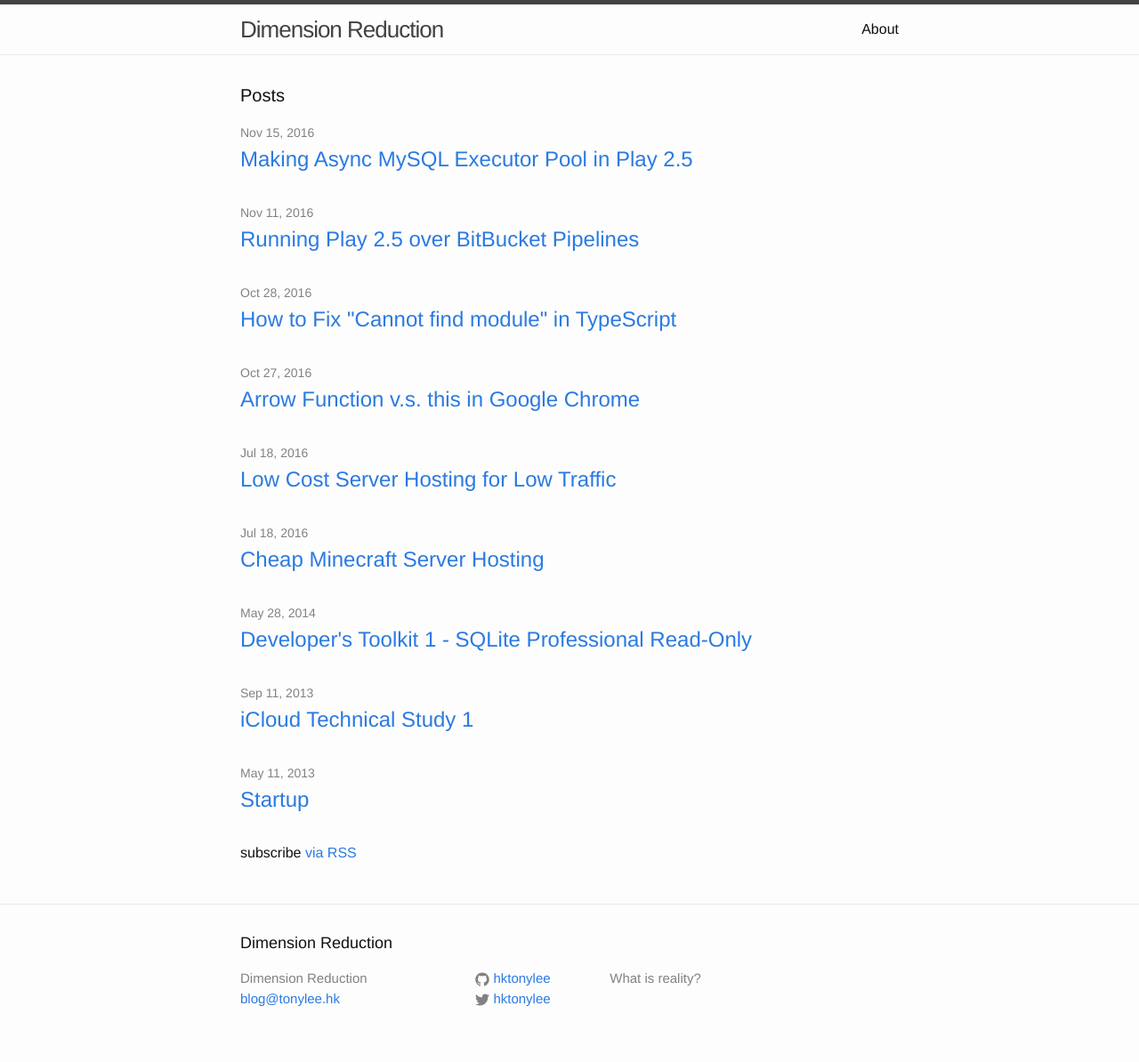
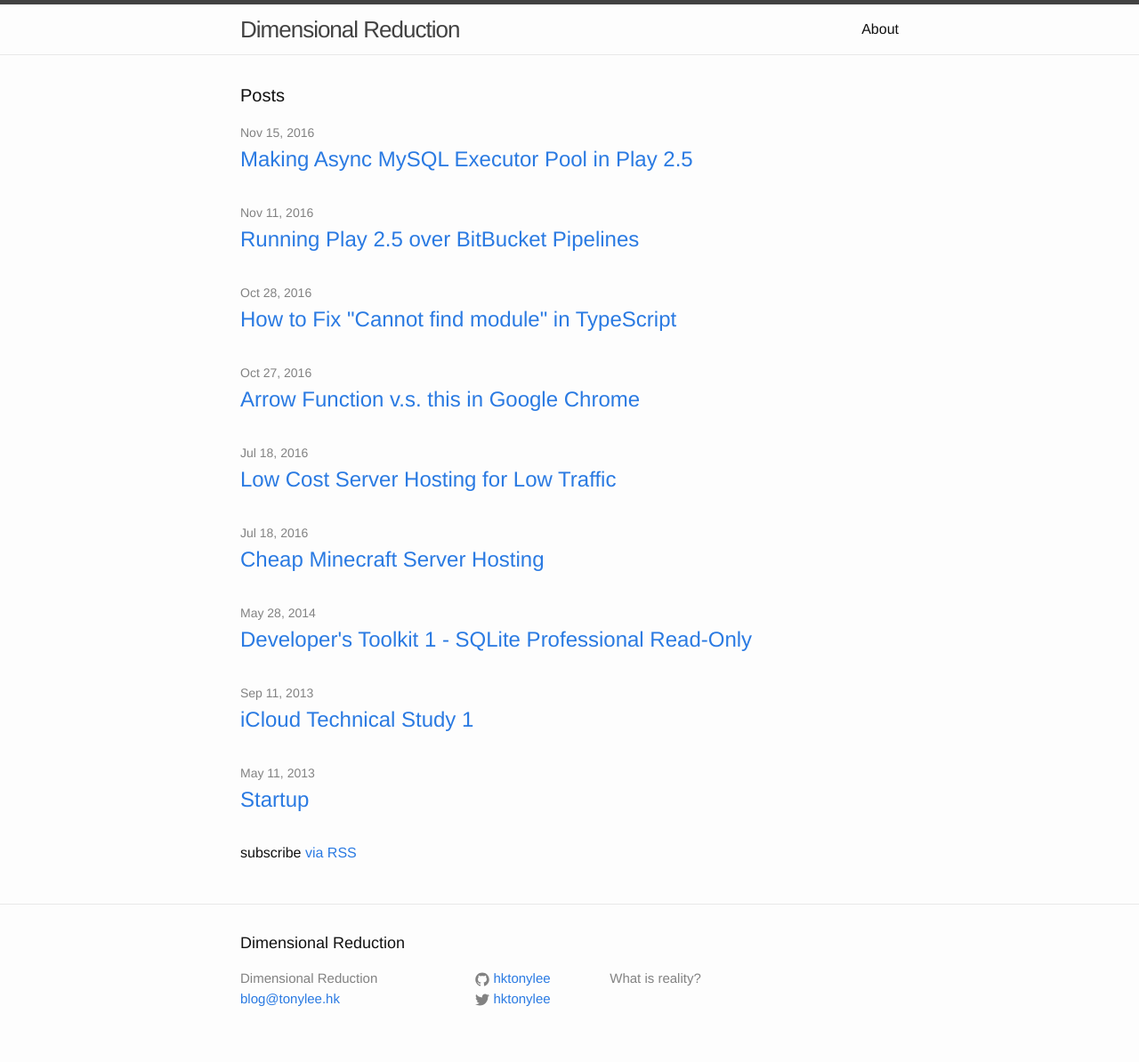
Before and after one commit to hktonylee/hktonylee.github.io, a Jekyll site: the page built from index.html, in a window 1280 px wide. Shown: the whole page at 89% size. Built offline with Jekyll 4.4.1, drawn with Linux system fonts in a browser that asks for light colours.

Commit message:
changed name

```diff
--- a/_config.yml
+++ b/_config.yml
@@ -8,7 +8,7 @@
 # Select build mode via ENV: JEKYLL_ENV=development / production
 
 # Site settings
-title: Dimension Reduction
+title: Dimensional Reduction
 email: blog@tonylee.hk
 description: > # this means to ignore newlines until "baseurl:"
   What is reality?
```
